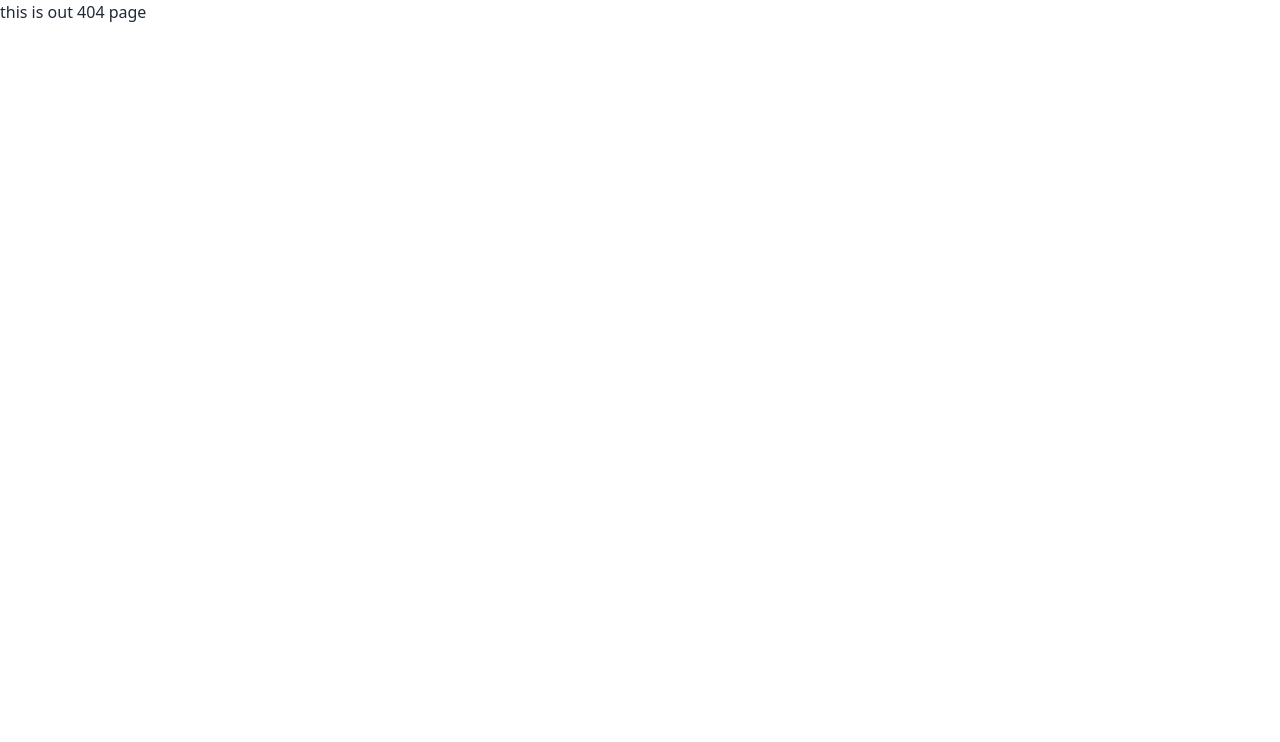
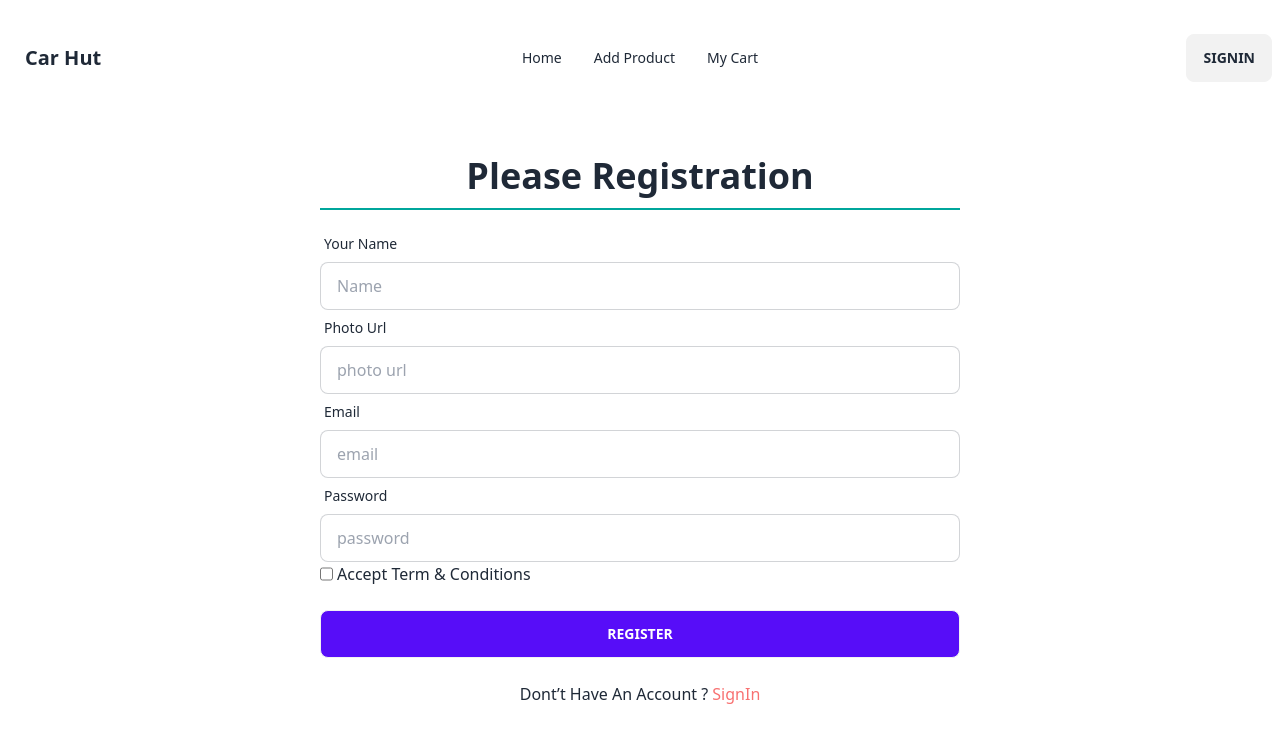
Before and after one commit to iamapusaha/car-hut-client, a React (Vite) app: page /signup in a window 1280 px wide. Before the commit this address had no page. Shown: the top 742 px of the page. Built offline with nearby package versions, Linux system fonts and the light colour scheme; no server answers.

Commit message:
setup context api and signup user

```diff
--- a/package.json
+++ b/package.json
@@ -17,7 +17,9 @@
     "react-dom": "^18.2.0",
     "react-icons": "^4.11.0",
     "react-router-dom": "^6.17.0",
-    "sort-by": "^0.0.2"
+    "sort-by": "^0.0.2",
+    "sweetalert2": "^11.7.32",
+    "sweetalert2-react-content": "^5.0.7"
   },
   "devDependencies": {
     "@types/react": "^18.2.15",
--- a/src/Providers/AuthProvider.jsx
+++ b/src/Providers/AuthProvider.jsx
@@ -0,0 +1,29 @@
+import { createContext } from "react";
+import { createUserWithEmailAndPassword, getAuth } from "firebase/auth";
+import PropTypes from 'prop-types';
+import app from "../firebase/firebase.config";
+
+
+export const AuthContext = createContext(null)
+const AuthProvider = ({ children }) => {
+    const auth = getAuth(app);
+    const createUser = (email, password) => {
+        return createUserWithEmailAndPassword(auth, email, password)
+    }
+
+
+    const authInfo = {
+        createUser
+    }
+    return (
+        <AuthContext.Provider value={authInfo}>
+            {children}
+        </AuthContext.Provider>
+    );
+};
+
+AuthProvider.propTypes = {
+    children: PropTypes.node
+};
+
+export default AuthProvider;
--- a/src/main.jsx
+++ b/src/main.jsx
@@ -3,9 +3,12 @@ import ReactDOM from 'react-dom/client'
 import './index.css'
 import { RouterProvider } from 'react-router-dom'
 import router from './routes/Router.jsx'
+import AuthProvider from './Providers/AuthProvider'
 
 ReactDOM.createRoot(document.getElementById('root')).render(
   <React.StrictMode>
-    <RouterProvider router={router}></RouterProvider>
+    <AuthProvider>
+      <RouterProvider router={router}></RouterProvider>
+    </AuthProvider>
   </React.StrictMode>,
 )
--- a/src/pages/SignIn/SignIn.jsx
+++ b/src/pages/SignIn/SignIn.jsx
@@ -51,7 +51,7 @@ const SignIn = () => {
                     <button className="btn bg-[#5056D2] text-white">Login</button>
                 </div>
             </form>
-            <p className="text-center mt-4">Dont’t Have An Account ? <Link className="text-red-400" to='/register'>Register</Link></p>
+            <p className="text-center mt-4">Dont’t Have An Account ? <Link className="text-red-400" to='/signup'>Register</Link></p>
             <p className="text-red-600 text-center mt-2 text-xl">{ }</p>
 
         </div>
--- a/src/pages/SignUp/SignUp.jsx
+++ b/src/pages/SignUp/SignUp.jsx
@@ -0,0 +1,100 @@
+import { useContext, useState } from 'react';
+import { FcGoogle } from 'react-icons/fc';
+import { Link } from 'react-router-dom';
+import { AuthContext } from '../../Providers/AuthProvider';
+import Swal from 'sweetalert2'
+import withReactContent from 'sweetalert2-react-content'
+
+
+
+const SignUp = () => {
+    const MySwal = withReactContent(Swal)
+    const { createUser } = useContext(AuthContext);
+    const [error, setError] = useState(null)
+    const handeSignUp = e => {
+        e.preventDefault()
+        const form = new FormData(e.currentTarget)
+        const name = form.get('name')
+        const photo = form.get('photo-url')
+        const email = form.get('email');
+        const password = form.get('password');
+        console.log(name, photo, email, password);
+        if (password.length < 6) {
+            setError('Your password should more than 6 characters')
+        }
+        else if (!/^(?=.*[A-Z]).+$/.test(password)) {
+            setError('Your password must contain at least one capital letter')
+        } else if (!/(?=.*[!@#$%^&*])/.test(password)) {
+            setError('Your password must contain at least one special character ')
+        }
+        else {
+            setError(null)
+            createUser(email, password)
+                .then(result => {
+                    // updateUserProfile(name, photo)
+                    console.log(result.user);
+                    MySwal.fire(
+                        'Good job!',
+                        "Your new account is ready. We’re thrilled to have you with us!!",
+                        'success'
+                    )
+                    // navigate('/')
+
+                })
+                .catch(error => {
+                    console.error(error);
+                    setError(error.message)
+                })
+        }
+    }
+    return (
+        <div>
+            <div className=" my-16 px-3 md:px-0">
+                <h1 className="text-4xl font-semibold text-center mb-3">Please Registration</h1>
+                <div className="md:w-3/4 lg:w-1/2 mx-auto border-b-2 border-[#00A69C] px-3 md:px-1 mb-4"></div>
+                <form onSubmit={handeSignUp} className="md:w-3/4 lg:w-1/2 mx-auto">
+                    <div className="form-control">
+                        <label className="label">
+                            <span className="label-text">Your Name</span>
+                        </label>
+                        <input type="text" placeholder="Name" name="name" className="input input-bordered" required />
+                    </div>
+                    <div className="form-control">
+                        <label className="label">
+                            <span className="label-text">Photo Url</span>
+                        </label>
+                        <input type="text" placeholder="photo url" name="photo-url" className="input input-bordered" required />
+                    </div>
+                    <div className="form-control">
+                        <label className="label">
+                            <span className="label-text">Email</span>
+                        </label>
+                        <input type="email" placeholder="email" name="email" className="input input-bordered" required />
+                    </div>
+                    <div className="form-control">
+                        <label className="label">
+                            <span className="label-text">Password</span>
+                        </label>
+                        <input type="password" name="password" placeholder="password" className="input input-bordered" required />
+
+                    </div>
+                    <div className="flex gap-1">
+                        <input type="checkbox" name="check-box" id="" />
+                        <label htmlFor="check-box">Accept <a href="">Term & Conditions</a></label>
+                    </div>
+                    <div className="form-control mt-6">
+                        <button className="btn bg-primary text-white mb-2">Register</button>
+
+                    </div>
+                </form>
+                <div className=' text-center'>
+                    {/* <button onClick={handleGoogleSignIn} className="md:w-3/4 lg:w-1/2 btn btn-outline btn-secondary text-base"><FcGoogle></FcGoogle>sign with google</button> */}
+                </div>
+                <p className="text-center mt-4">Dont’t Have An Account ? <Link className="text-red-400" to='/signin'>SignIn</Link></p>
+                <p className="text-red-600 text-center mt-2 text-xl">{error}</p>
+            </div>
+        </div>
+    );
+};
+
+export default SignUp;
--- a/src/routes/Router.jsx
+++ b/src/routes/Router.jsx
@@ -4,6 +4,7 @@ import Root from "../latouts/Root";
 import ErrorPage from "../pages/ErrorPage/ErrorPage";
 import Home from "../pages/Home/Home";
 import SignIn from "../pages/SignIn/SignIn";
+import SignUp from "../pages/SignUp/SignUp";
 
 
 
@@ -22,6 +23,10 @@ const router = createBrowserRouter([
             {
                 path: '/signin',
                 element: <SignIn></SignIn>
+            },
+            {
+                path: '/signup',
+                element: <SignUp></SignUp>
             }
         ]
     }
```
Also changed, not shown: 1 other file (tests, documents, lock files or other folders).
